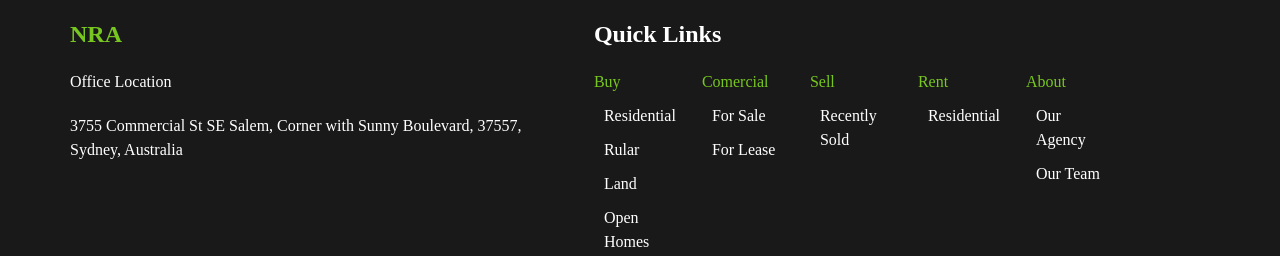
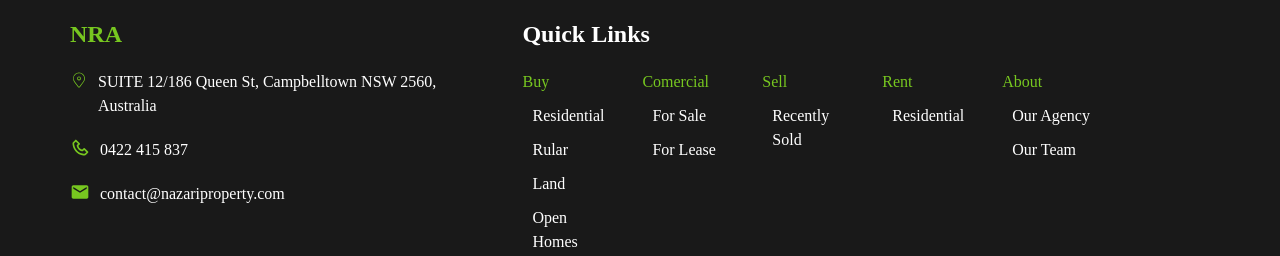
Before and after one commit to NashedShahRoni22/Nazari-Real-Estate, a React (Vite) app: page /property_search in a window 1280 px wide. Shown: the part 1924-2180 px from the top of the page. Built offline with nearby package versions, Linux system fonts and the light colour scheme; a web font is replaced by a local one.

Commit message:
Google Reviews Added

```diff
--- a/src/pages/Contact.jsx
+++ b/src/pages/Contact.jsx
@@ -52,7 +52,9 @@ export default function Contact() {
   };
   return (
     <section className="mx-5 md:container md:mx-auto flex flex-col my-5 md:my-10 gap-5 md:gap-10">
-      <h1 className="text-xl md:text-3xl font-extrabold text-transparent bg-clip-text bg-gradient-to-r from-primary to-black">Contact Us</h1>
+      <h1 className="text-xl md:text-3xl font-extrabold text-transparent bg-clip-text bg-gradient-to-r from-primary to-black">
+        Contact Us
+      </h1>
       <div>
         <form onSubmit="" className="flex flex-col gap-8 md:gap-16">
           <p className="text-gray-500">
@@ -113,8 +115,9 @@ export default function Contact() {
                 Contact
               </button>
             </div>
+
             <iframe
-              src="https://www.google.com/maps/embed?pb=!1m18!1m12!1m3!1d3305.100741363432!2d150.81423279999998!3d-34.0669317!2m3!1f0!2f0!3f0!3m2!1i1024!2i768!4f13.1!3m3!1m2!1s0x6b12ee56212a5ca7%3A0x4582dc036b180230!2ssuit%2015%2F186%20Queen%20St%2C%20Campbelltown%20NSW%202560%2C%20Australia!5e0!3m2!1sen!2sbd!4v1717400130764!5m2!1sen!2sbd"
+              src="https://www.google.com/maps/embed?pb=!1m18!1m12!1m3!1d3305.0962136829494!2d150.81180317571716!3d-34.06704777315129!2m3!1f0!2f0!3f0!3m2!1i1024!2i768!4f13.1!3m3!1m2!1s0x6b12ef46d57c77eb%3A0x2624dd0830930b73!2sNazari%20Property%20Group!5e0!3m2!1sen!2sbd!4v1722434451922!5m2!1sen!2sbd"
               width="100%"
               height="500"
               allowfullscreen=""
--- a/src/pages/Home/GoogleReviews.jsx
+++ b/src/pages/Home/GoogleReviews.jsx
@@ -1,15 +1,21 @@
-import React from "react";
+import React, { useEffect } from "react";
 
 export default function GoogleReviews() {
+  useEffect(() => {
+    const script = document.createElement("script");
+    script.src = "https://static.elfsight.com/platform/platform.js";
+    script.setAttribute("data-use-service-core", "");
+    script.defer = true;
+    document.body.appendChild(script);
+
+    return () => {
+      document.body.removeChild(script);
+    };
+  }, []);
   return (
     <section className="mx-5 md:container md:mx-auto py-10 md:py-20">
-      <script
-        src="https://static.elfsight.com/platform/platform.js"
-        data-use-service-core
-        defer
-      ></script>
       <div
-        class="elfsight-app-ed11464a-4c5f-4ac4-b65e-583f21e9584e"
+        className="elfsight-app-ed11464a-4c5f-4ac4-b65e-583f21e9584e"
         data-elfsight-app-lazy
       ></div>
     </section>
--- a/src/pages/Property/PropertySearch.jsx
+++ b/src/pages/Property/PropertySearch.jsx
@@ -212,6 +212,11 @@ export default function PropertySearch() {
       </div>
       {advance && (
         <div className="mt-2.5 md:mt-5 grid md:grid-cols-2 lg:grid-cols-4 gap-2">
+          <Select label="Type">
+            <Option>Buy</Option>
+            <Option>Sale</Option>
+            <Option>Rental</Option>
+          </Select>
           <Select label="Bedroom">
             <Option>1</Option>
             <Option>2</Option>
@@ -221,6 +226,13 @@ export default function PropertySearch() {
           </Select>
 
           <Select label="Bathroom">
+            <Option>1</Option>
+            <Option>2</Option>
+            <Option>3</Option>
+            <Option>4</Option>
+            <Option>5</Option>
+          </Select>
+          <Select label="Garrage">
             <Option>1</Option>
             <Option>2</Option>
             <Option>3</Option>
@@ -246,9 +258,7 @@ export default function PropertySearch() {
         </div>
       )}
       <div className="grid md:grid-cols-2 lg:grid-cols-4 gap-2.5 md:gap-5 mt-5 md:mt-10">
-        {properties
-          // .filter((p) => p.type === type)
-          .map((p) => (
+        {properties.map((p) => (
           <div className="group bg-white flex md:flex-col shadow hover:shadow-lg hover:shadow-primary hover:-translate-y-5 duration-300 ease-linear">
             <img
               src="https://sydneywpresidence.b-cdn.net/wp-content/uploads/2014/05/book-525x328.jpg"
--- a/src/shared/Footer.jsx
+++ b/src/shared/Footer.jsx
@@ -1,5 +1,7 @@
 import React from "react";
-import { BiCopyright } from "react-icons/bi";
+import { BiCopyright, BiPhone } from "react-icons/bi";
+import { CiLocationOn } from "react-icons/ci";
+import { MdEmail } from "react-icons/md";
 import { Link } from "react-router-dom";
 
 export default function Footer() {
@@ -80,10 +82,20 @@ export default function Footer() {
       <div className="mx-5 md:container md:mx-auto flex flex-col gap-8 lg:flex-row lg:gap-16">
         <div className="flex flex-col gap-5">
           <h1 className="logo text-primary font-bold text-2xl">NRA</h1>
-          <h5>Office Location</h5>
-          <p>
-            3755 Commercial St SE Salem, Corner with Sunny Boulevard, 37557,
-            Sydney, Australia
+          {/* <h5>Office Location</h5> */}
+          <p className="flex gap-2.5">
+            {" "}
+            <CiLocationOn className="text-primary text-xl"/> SUITE 12/186 Queen St, Campbelltown NSW 2560,
+            Australia
+          </p>
+          {/* <h5>Contact Number</h5> */}
+          <p className="flex gap-2.5">
+            {" "}
+            <BiPhone className="text-primary text-xl"/> 0422 415 837
+          </p>
+          <p className="flex gap-2.5">
+            {" "}
+            <MdEmail className="text-primary text-xl"/> contact@nazariproperty.com
           </p>
         </div>
         <div>
@@ -91,9 +103,16 @@ export default function Footer() {
           <div className="grid grid-cols-2 md:grid-cols-4 lg:grid-cols-6 gap-8 mt-5">
             {menuItems.map((m, i) => (
               <div key={i} className="relative">
-                <Link className="text-primary" to={m.link}>{m.name}</Link>
+                <Link className="text-primary" to={m.link}>
+                  {m.name}
+                </Link>
                 <div className="flex flex-col gap-2.5 ml-2.5 mt-2.5">
-                  {m.childs && m.childs.map((mc,i) => <Link key={i} to={mc.link}>{mc.name}</Link>)}
+                  {m.childs &&
+                    m.childs.map((mc, i) => (
+                      <Link key={i} to={mc.link}>
+                        {mc.name}
+                      </Link>
+                    ))}
                 </div>
               </div>
             ))}
@@ -102,7 +121,9 @@ export default function Footer() {
       </div>
       <div className="h-0.5 w-full bg-white my-5 md:my-10"></div>
       <p className="flex items-center justify-center gap-2">
-        <BiCopyright className="text-xl"/>Copyright reserved by <span className="text-primary">Nazari Real Estate</span>
+        <BiCopyright className="text-xl" />
+        Copyright reserved by{" "}
+        <span className="text-primary">Nazari Real Estate</span>
       </p>
     </footer>
   );
```
Lines whose indentation alone changed are shown as unchanged.
